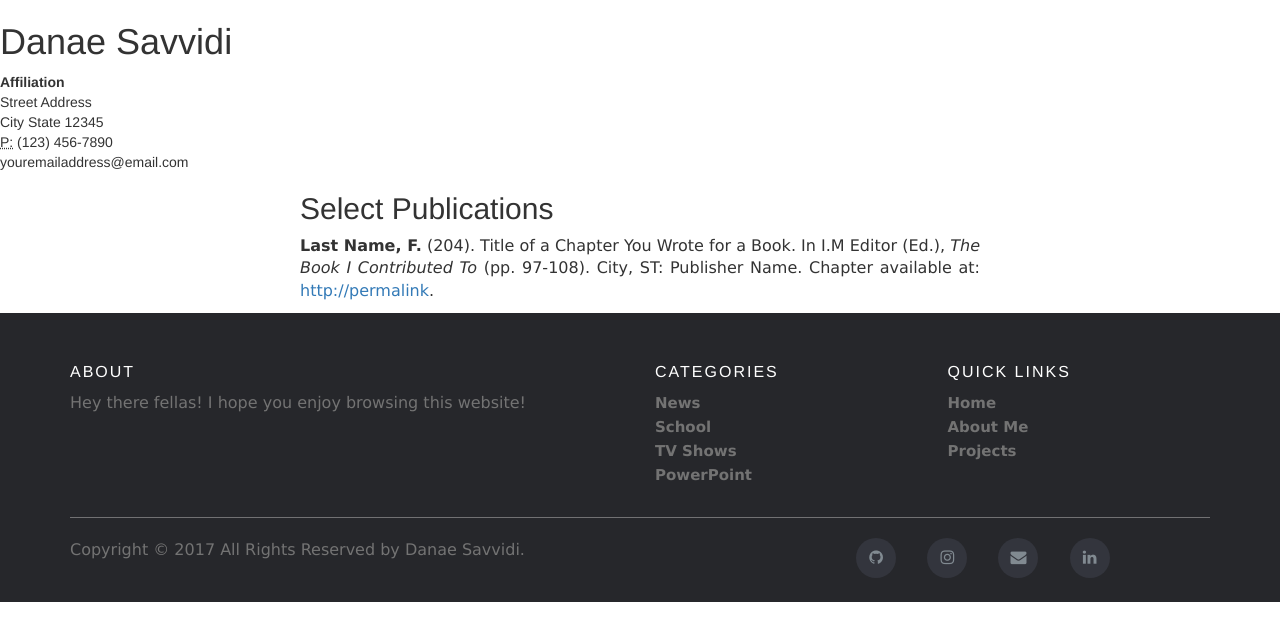
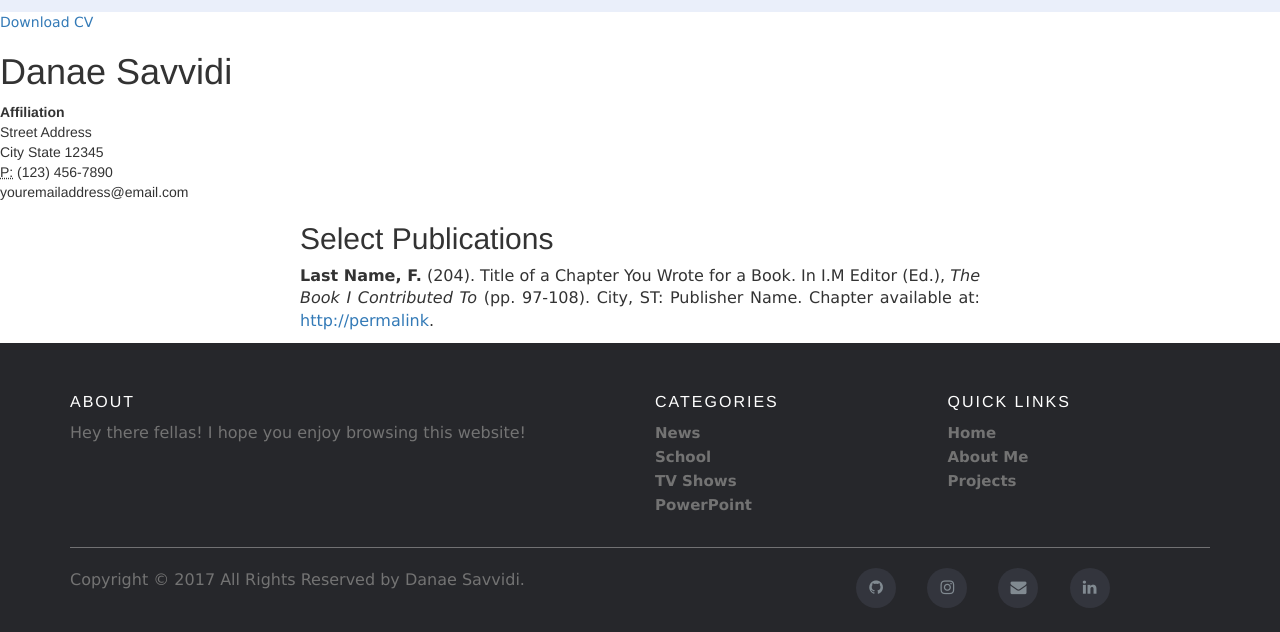
Before and after one commit to danaesav/danaesav.github.io, a Jekyll site: the page built from cv/index.html, in a window 1280 px wide and 1050 px high. Shown: the part 418-1050 px from the top of the window. Built offline with Jekyll 4.4.1, drawn with Linux system fonts in a browser that asks for light colours.

Commit message:
Update topheader.html

```diff
--- a/_includes/topheader.html
+++ b/_includes/topheader.html
@@ -1,4 +1,4 @@
-<header class="main-header" style="background-color: #eaeffa; height: 400px; padding-top: 50px;">
+<header class="main-header" style="background-color: #eaeffa; height: 430px; padding-top: 50px;">
   <div class="wrapper">
     <div class="trigger" style="position: absolute;">
       <nav class="navbar navbar-toggleable-sm navbar-fixed-top navbar-inverse bg-inverse main-nav">
```
